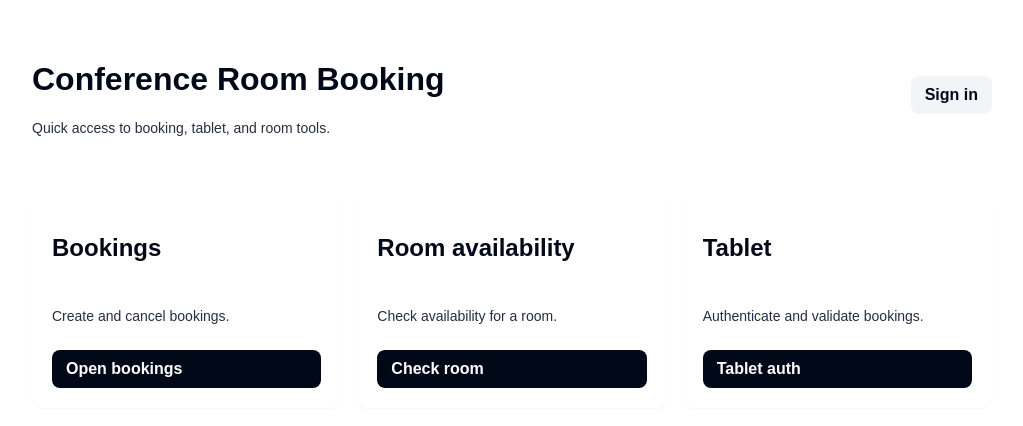
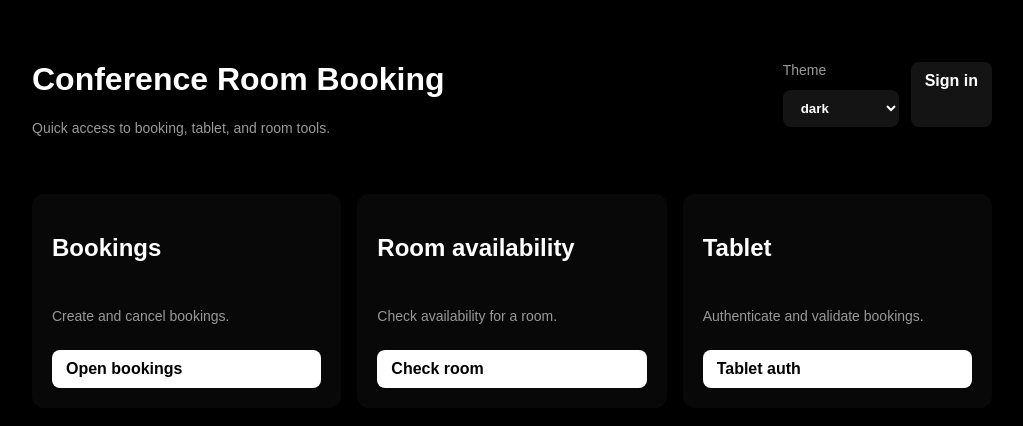
Before and after one commit to ashlessscythe/book-conf, a Next.js app: page / in a window 1280 px wide. Shown: the top 426 px of the page, without its empty margins (128-1151 px from the left). Built offline with nearby package versions, Linux system fonts and the light colour scheme.

Commit message:
Add theme selector and persistence
Introduce a theme selector UI with persisted choice and a provider to apply theme classes across the app.

```diff
--- a/src/app/layout.tsx
+++ b/src/app/layout.tsx
@@ -1,6 +1,7 @@
 import type { Metadata } from "next";
 import { Geist, Geist_Mono } from "next/font/google";
 import "./globals.css";
+import ThemeProvider from "./theme-provider";
 
 const geistSans = Geist({
   variable: "--font-geist-sans",
@@ -25,7 +26,7 @@ export default function RootLayout({
   return (
     <html lang="en">
       <body className={`${geistSans.variable} ${geistMono.variable}`}>
-        {children}
+        <ThemeProvider>{children}</ThemeProvider>
       </body>
     </html>
   );
--- a/src/app/page.tsx
+++ b/src/app/page.tsx
@@ -1,3 +1,5 @@
+import ThemeSelector from "@/components/ThemeSelector";
+
 export default function Home() {
   return (
     <div className="container stack">
@@ -7,6 +9,7 @@ export default function Home() {
           <p className="muted">Quick access to booking, tablet, and room tools.</p>
         </div>
         <nav className="nav">
+          <ThemeSelector />
           <a className="button secondary" href="/api/auth/signin">
             Sign in
           </a>
--- /dev/null
+++ b/src/app/theme-provider.tsx
@@ -0,0 +1,30 @@
+"use client";
+
+import { useEffect } from "react";
+
+const STORAGE_KEY = "theme";
+const DEFAULT_THEME = "dark";
+
+type ThemeProviderProps = {
+  children: React.ReactNode;
+};
+
+export default function ThemeProvider({ children }: ThemeProviderProps) {
+  useEffect(() => {
+    const stored =
+      typeof window !== "undefined" ? localStorage.getItem(STORAGE_KEY) : null;
+    const theme = stored || DEFAULT_THEME;
+    const root = document.documentElement;
+    root.classList.remove(
+      "dark",
+      "crimson",
+      "mint",
+      "seafoam",
+      "cyberpunk",
+      "neon",
+    );
+    root.classList.add(theme);
+  }, []);
+
+  return children;
+}
--- /dev/null
+++ b/src/components/ThemeSelector.tsx
@@ -0,0 +1,43 @@
+"use client";
+
+import { useEffect, useState } from "react";
+
+const STORAGE_KEY = "theme";
+const THEMES = ["dark", "crimson", "mint", "seafoam", "cyberpunk", "neon"] as const;
+
+type Theme = (typeof THEMES)[number];
+
+export default function ThemeSelector() {
+  const [theme, setTheme] = useState<Theme>("dark");
+
+  useEffect(() => {
+    const stored = localStorage.getItem(STORAGE_KEY);
+    if (stored && THEMES.includes(stored as Theme)) {
+      setTheme(stored as Theme);
+    }
+  }, []);
+
+  useEffect(() => {
+    const root = document.documentElement;
+    root.classList.remove(...THEMES);
+    root.classList.add(theme);
+    localStorage.setItem(STORAGE_KEY, theme);
+  }, [theme]);
+
+  return (
+    <label className="stack">
+      <span className="muted">Theme</span>
+      <select
+        className="button secondary"
+        value={theme}
+        onChange={(event) => setTheme(event.target.value as Theme)}
+      >
+        {THEMES.map((value) => (
+          <option key={value} value={value}>
+            {value}
+          </option>
+        ))}
+      </select>
+    </label>
+  );
+}
```
Also changed, not shown: 1 other file (tests, documents, lock files or other folders).
